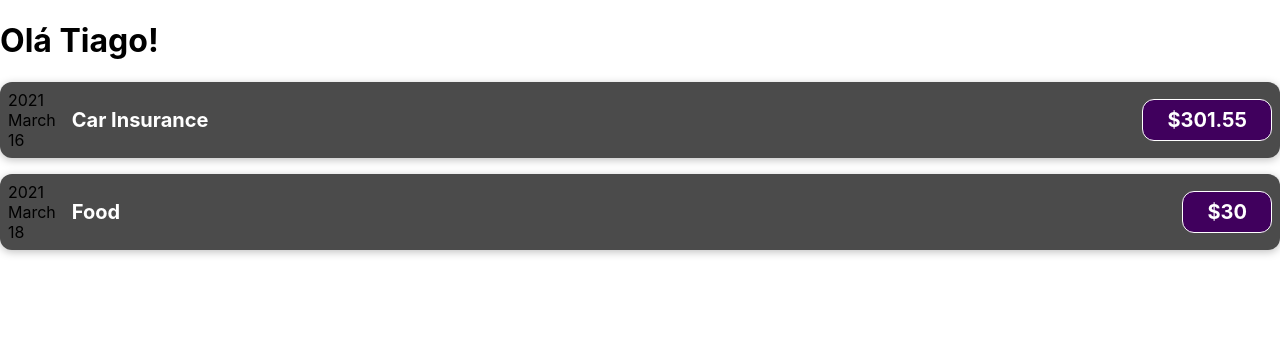
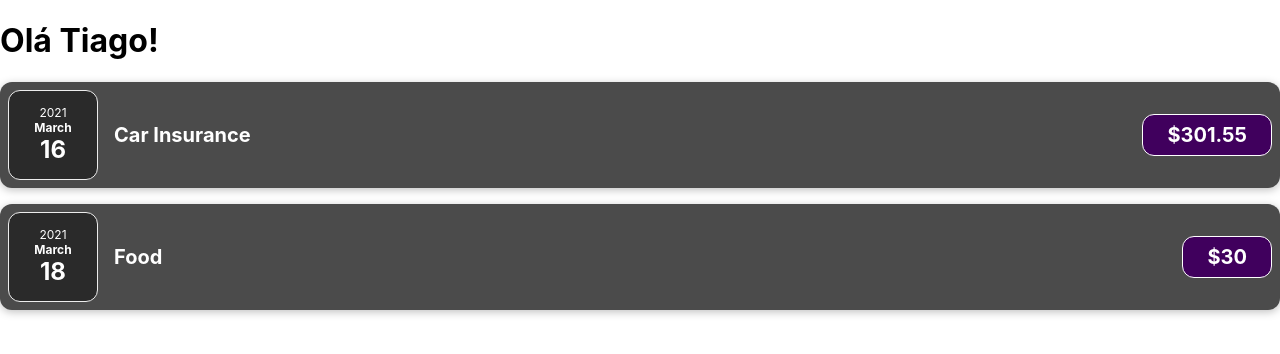
Before and after one commit to Shamoleambo/academind-react-complete-guide, a React (Create React App) app: page / in a window 1280 px wide. Shown: the top 354 px of the page. Built offline with nearby package versions, Linux system fonts and the light colour scheme.

Commit message:
use extracted component ExpenseDate

```diff
--- a/src/components/ExpenseItem.js
+++ b/src/components/ExpenseItem.js
@@ -1,17 +1,10 @@
+import ExpenseDate from './ExpenseDate'
 import './ExpenseItem.css'
 
 function ExpenseItem(props) {
-  const month = props.date.toLocaleString('en-US', { month: 'long' })
-  const day = props.date.toLocaleString('en-US', { day: '2-digit' })
-  const year = props.date.getFullYear()
-
   return (
     <div className='expense-item'>
-      <div>
-        <div>{year}</div>
-        <div>{month}</div>
-        <div>{day}</div>
-      </div>
+      <ExpenseDate date={props.date} />
       <div className='expense-item__description'>
         <h2>{props.title}</h2>
         <div className='expense-item__price'>${props.amount}</div>
```
